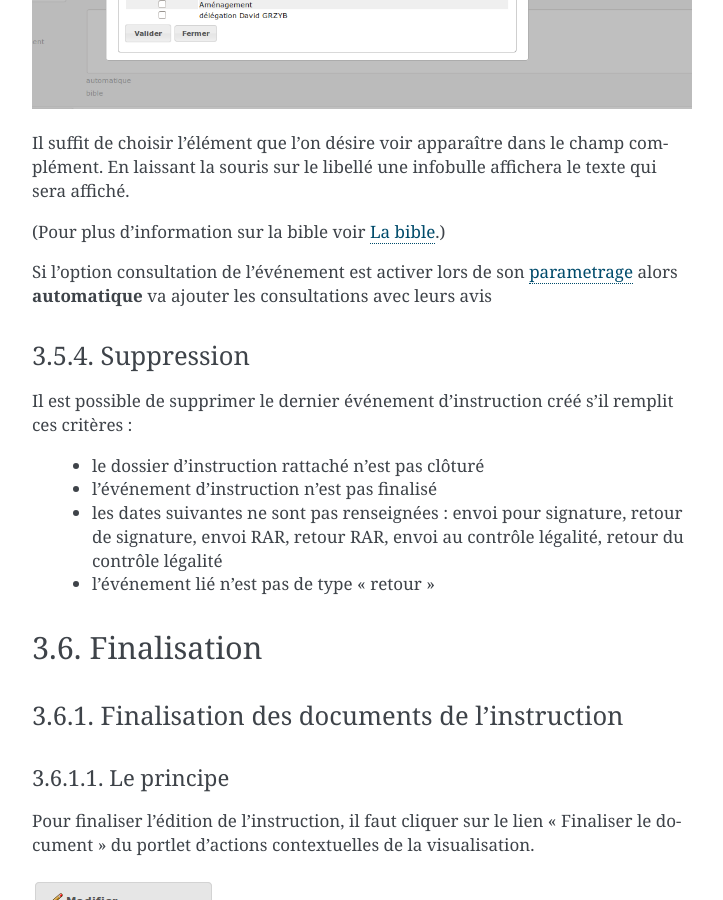
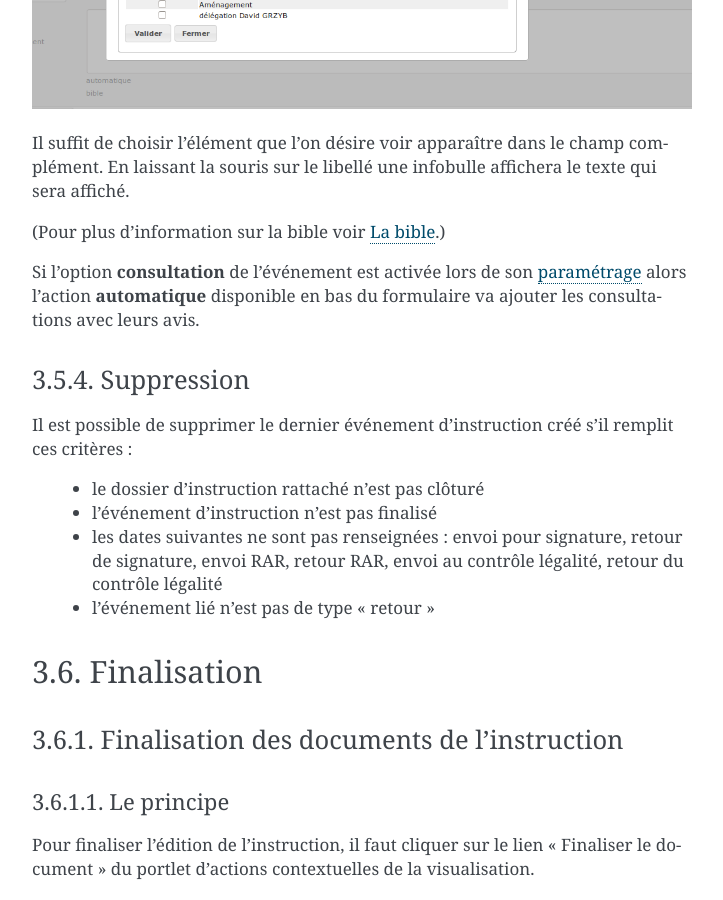
Before and after one commit to mpavaux/openads-documentation, a Sphinx documentation site: the page built from source/manuel_utilisateur/instruction.rst, in a window 1280 px wide and 900 px high, scrolled down 20621 px. Shown: the whole window, without its empty margins (388-1111 px from the left). Built offline with Sphinx 7.4.7, drawn with Linux system fonts in a browser that asks for light colours.

Commit message:
Reformulation + typos.
 #8845

```diff
--- a/source/manuel_utilisateur/instruction.rst
+++ b/source/manuel_utilisateur/instruction.rst
@@ -479,9 +479,10 @@
 
 (Pour plus d'information sur la bible voir :ref:`parametrage_dossiers_bible`.)
 
-Si l'option consultation de l'événement est activer lors de son
-:ref:`parametrage<parametrage_dossiers_saisir_evenement>` alors **automatique** va
-ajouter les consultations avec leurs avis
+Si l'option **consultation** de l'événement est activée lors de son
+:ref:`paramétrage<parametrage_dossiers_saisir_evenement>` alors l'action
+**automatique** disponible en bas du formulaire va ajouter les consultations
+avec leurs avis.
 
 Suppression
 ===========
```
